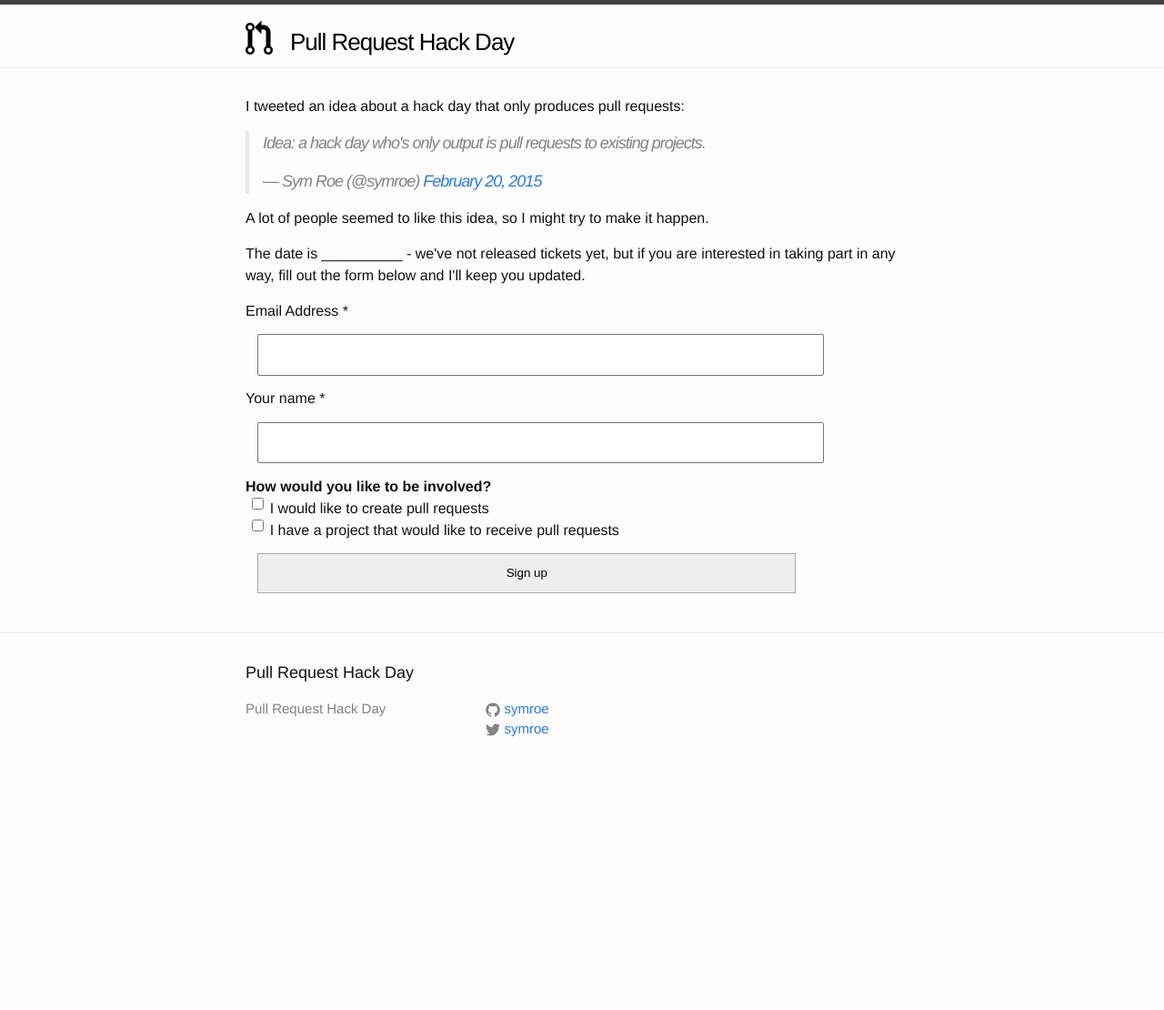
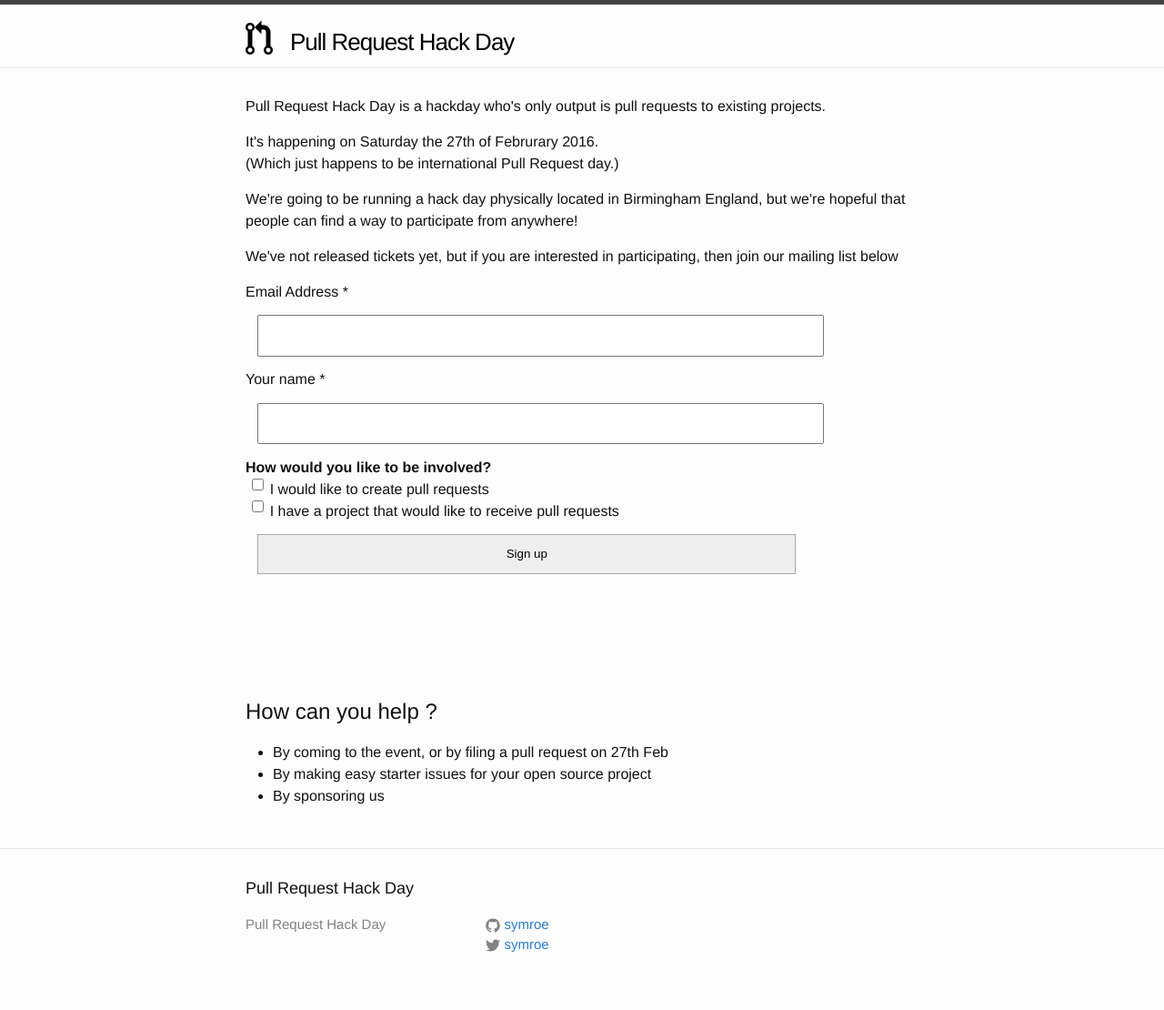
Before and after one commit to pullrequestday/pullrequestday, a Jekyll site: the page built from index.html, in a window 1280 px wide. Shown: the whole page at 91% size. Built offline with Jekyll 4.4.1, drawn with Linux system fonts in a browser that asks for light colours; comment, search, counter and statistics services are not loaded; before the commit the page ends 900 px from its top, so only the background shows below that.

Commit message:
State the date.

```diff
--- a/index.html
+++ b/index.html
@@ -4,18 +4,13 @@ layout: default
 
 <div class="home">
 
-<p>I tweeted an idea about a hack day that only produces pull requests:</p>
+  <p>Pull Request Hack Day is a hackday who&#39;s only output is pull requests to existing projects.</p>
 
-<blockquote class="twitter-tweet" lang="en"><p>Idea: a hack day who&#39;s only output is pull requests to existing projects.</p>&mdash; Sym Roe (@symroe) <a href="https://twitter.com/symroe/status/568782434009010176">February 20, 2015</a></blockquote>
-<script async src="//platform.twitter.com/widgets.js" charset="utf-8"></script>
+  <p>It's happening on Saturday the 27th of Februrary 2016. <br />(Which just happens to be international Pull Request day.)</p>
 
-<p>A lot of people seemed to like this idea, so I might try to make it happen.</p>
+  <p>We're going to be running a hack day physically located in Birmingham England, but we're hopeful that people can find a way to participate from anywhere!</p>
 
-<p>The date is __________ - we've not released tickets yet, but if you are interested in taking part in any way, fill out the form below and I'll keep you updated.</p>
-
-
-
-
+  <p>We've not released tickets yet, but if you are interested in participating, then join our mailing list below </p>
 
   <!-- Begin MailChimp Signup Form -->
   <div id="mc_embed_signup">
@@ -44,10 +39,21 @@ layout: default
       <button type="submit" name="subscribe" id="mc-embedded-subscribe" class="button">Sign up</button>
     </form>
   </div>
+
   <!--End mc_embed_signup-->
 
+<div style="clear: both; margin-bottom: 120px;"></div>
 
-
+<div class="">
+  <h2>
+    How can you help ?
+  </h2>
+  <ul>
+    <li>By coming to the event, or by filing a pull request on 27th Feb</li>
+    <li>By making easy starter issues for your open source project</li>
+    <li>By sponsoring us</li>
+  </ul>
+</div>
 
 
 </div>
```
Lines whose indentation alone changed are shown as unchanged.
